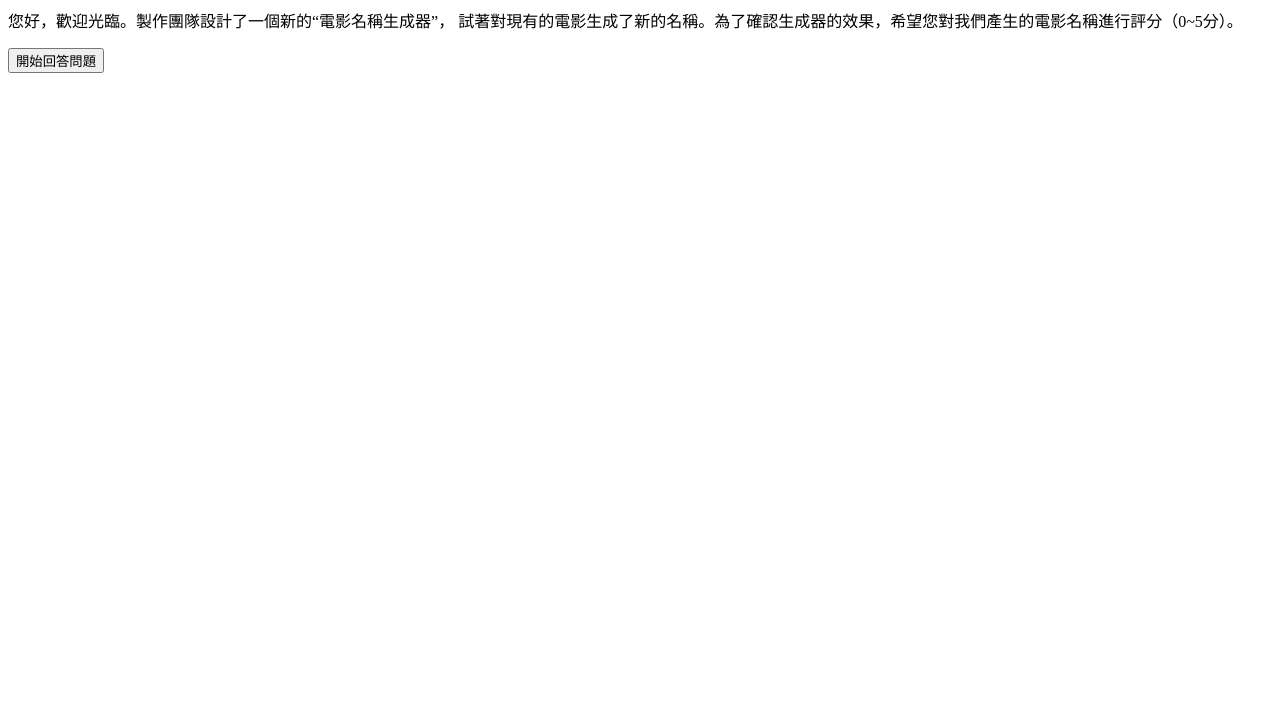
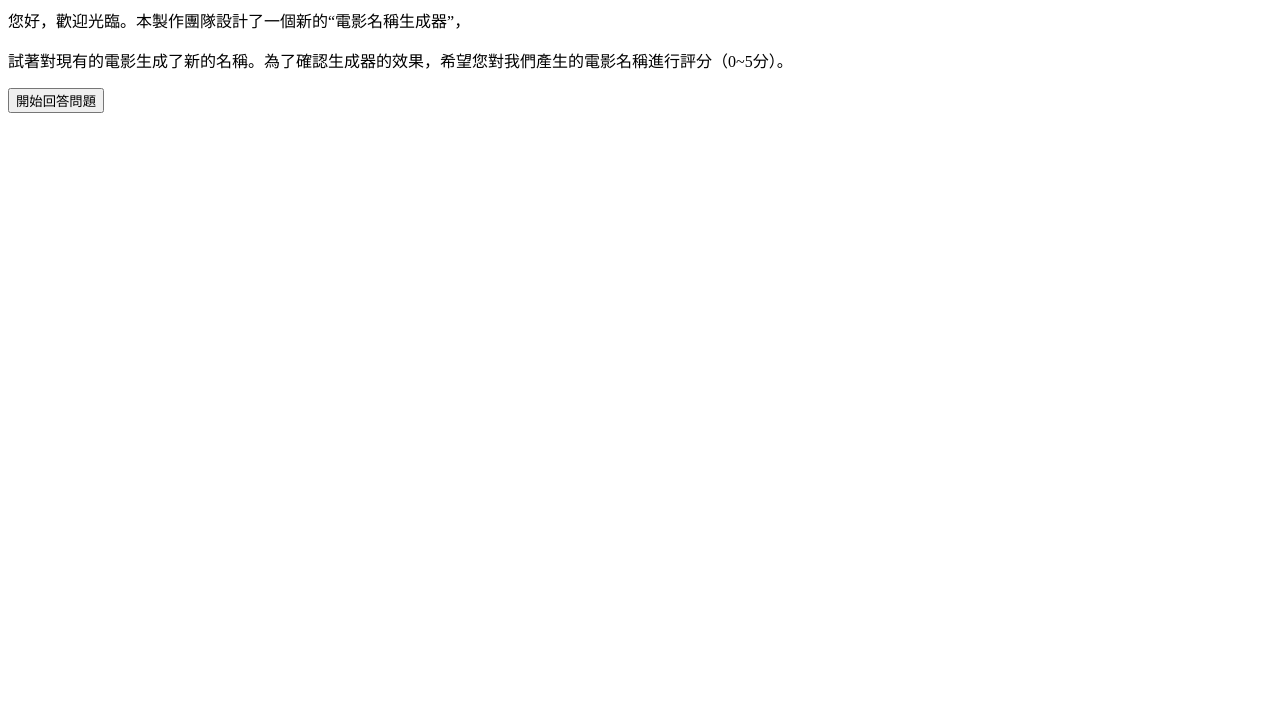
Before and after one commit to bufficecream/NLP_Hands_on_3, a plain HTML site: page index.html in a window 1280 px wide. Shown: the part 81-800 px from the top of the page. Drawn offline with Linux system fonts and the light colour scheme.

```diff
--- a/index.html
+++ b/index.html
@@ -5,11 +5,14 @@
 <h1>說明</h1>
 
 <p id="demo">
-您好，歡迎光臨。製作團隊設計了一個新的“電影名稱生成器”，
+您好，歡迎光臨。本製作團隊設計了一個新的“電影名稱生成器”，
+</p>
+<p>
 試著對現有的電影生成了新的名稱。為了確認生成器的效果，希望您對我們產生的電影名稱進行評分（0~5分）。
 </p>
 
 <button type="button" onclick="myFunction()">開始回答問題</button>
+
 <script>
 function myFunction() {
     document.getElementById("demo").style.color = "red";
```
